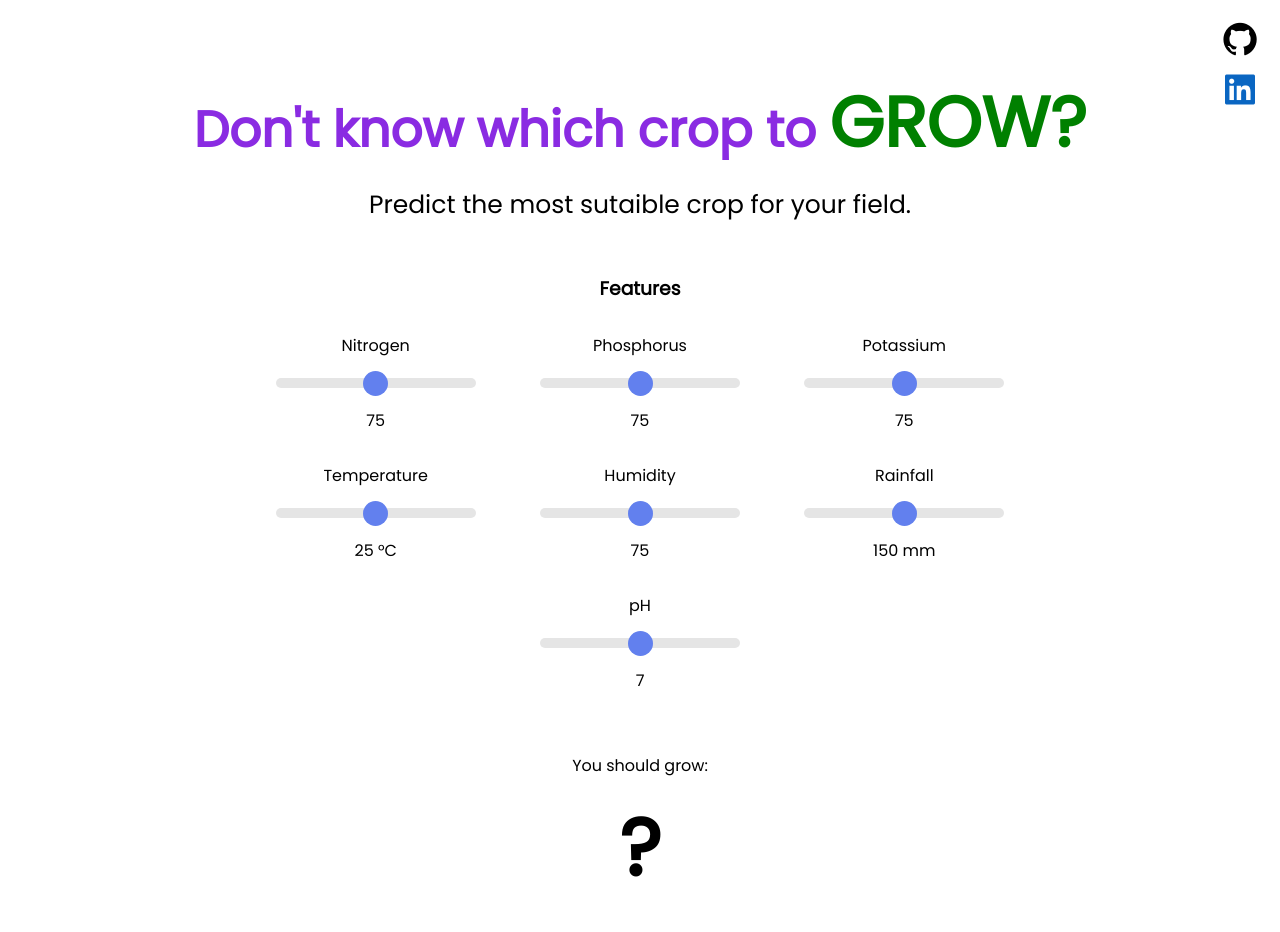
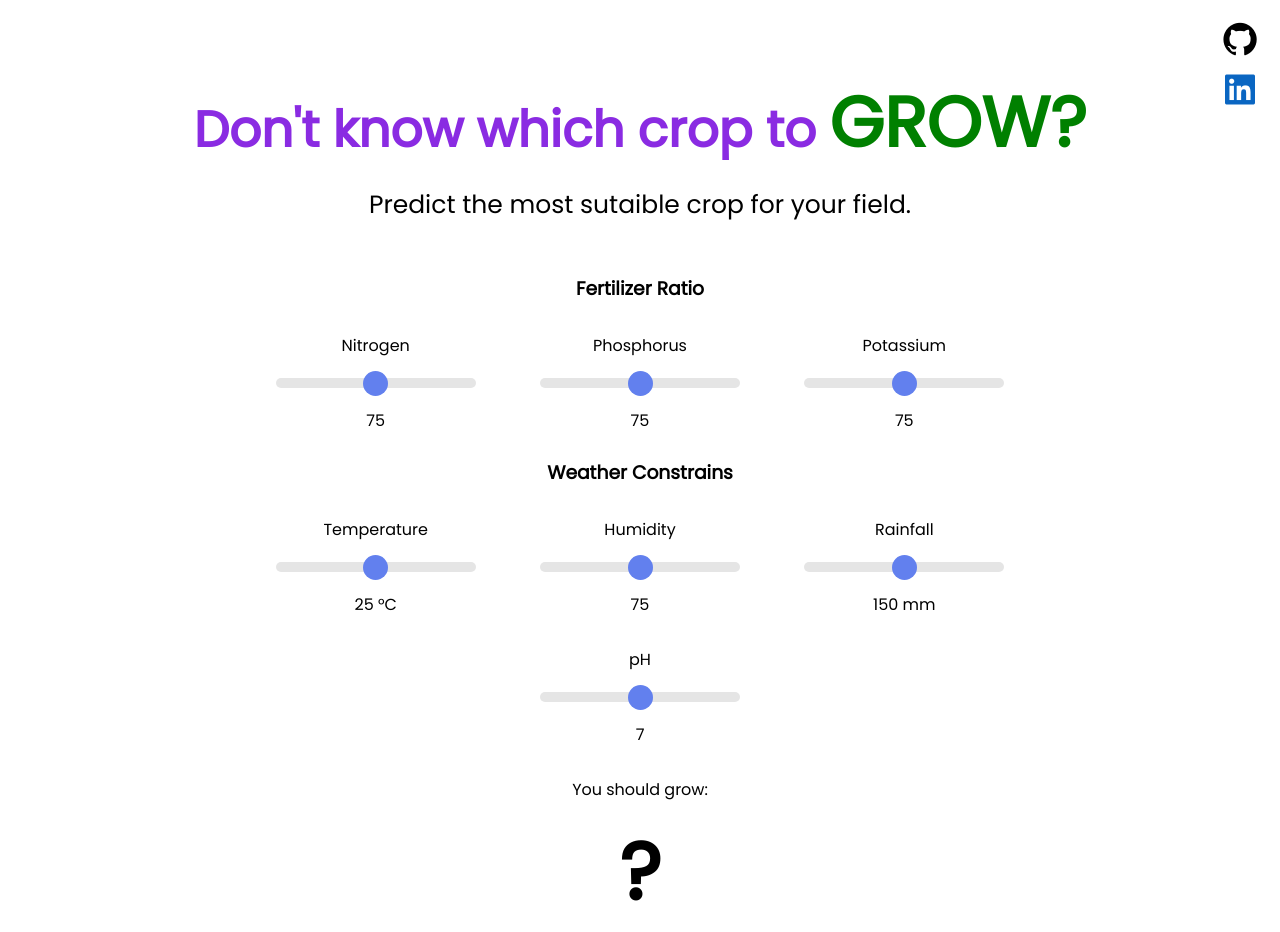
Before and after one commit to TushA55/Crop-Prediction---ML-Project, a Flask app: page / in a window 1280 px wide. Before the commit the page ends 877 px from the top, so only its background shows below. Run offline with Flask 2, Linux system fonts and the light colour scheme; parts of the project's set-up code (start-up, migrations or seed data) failed here and were passed over.

Commit message:
improved version

```diff
--- a/server.py
+++ b/server.py
@@ -1,5 +1,5 @@
-from flask import Flask, json, jsonify, request, render_template
-from flask_cors import CORS, cross_origin
+from flask import Flask, jsonify, request, render_template
+from flask_cors import CORS
 import pickle
 import numpy as np
 
--- a/static/css/main.css
+++ b/static/css/main.css
@@ -74,8 +74,7 @@
 }
 
 #you{
-
-    margin-top: 60px;
+    margin-top: 30px;
 }
 
 .main .crop-name{
--- a/templates/index.html
+++ b/templates/index.html
@@ -22,7 +22,7 @@
         <div class="sub-title">Predict the most sutaible crop for your field.</div>
         <div class="fertilizer-selectors">
             <br><br>
-            <h3>Features</h3>
+            <h3>Fertilizer Ratio</h3>
             <div class="slider sliderN">
                 <label for="N">Nitrogen</label>
                 <input type="range" name="N" id="N" min="0" max="150">
@@ -40,6 +40,8 @@
             </div>
         </div>
         <div class="fertilizer-selectors">
+            <br>
+            <h3>Weather Constrains</h3>
             <div class="slider">
                 <label for="temperature">Temperature</label>
                 <input type="range" name="temperature" id="temperature" min="0" max="50">
```
